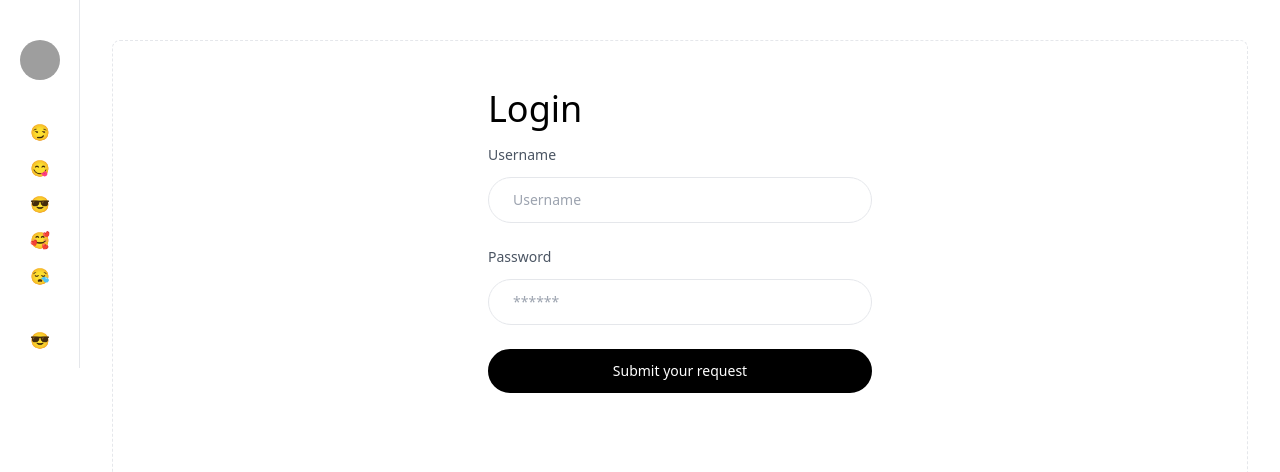
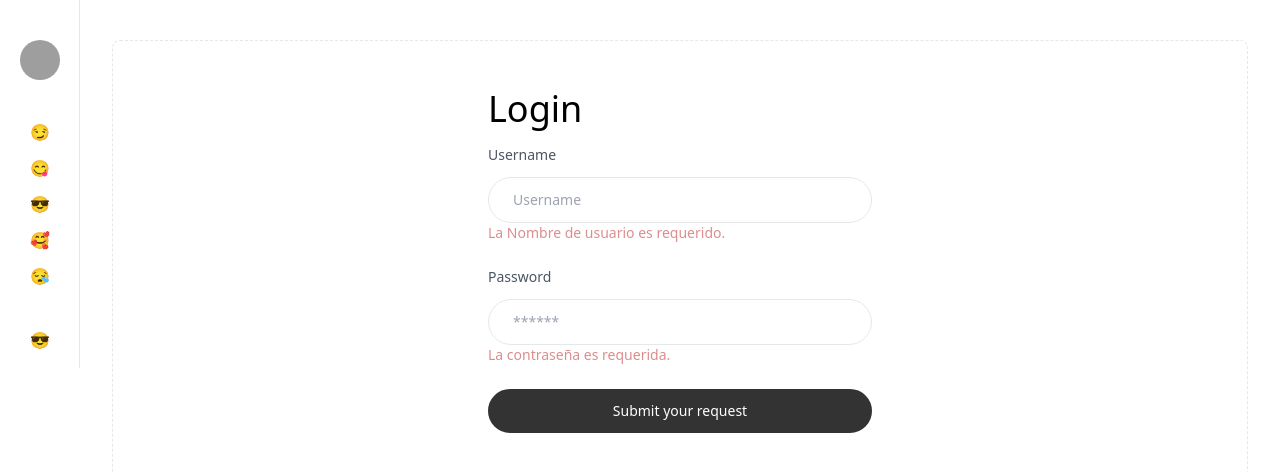
Before and after one commit to ZevaGuillo/capacitacion-angular, an Angular app: page / in a window 1280 px wide. Shown: the top 472 px of the page. Built offline with nearby package versions, Linux system fonts and the light colour scheme; grey boxes are pictures that could not be loaded.

Commit message:
add validaciones de inputs

```diff
--- a/src/app/auth/components/login-form/login-form.component.html
+++ b/src/app/auth/components/login-form/login-form.component.html
@@ -26,7 +26,14 @@
             <input
               formControlName="username"
               class="block w-full px-6 py-3 text-black bg-white border border-gray-200 rounded-full appearance-none placeholder:text-gray-400 focus:border-blue-500 focus:outline-none focus:ring-blue-500 sm:text-sm"
-              placeholder="Username" autocomplete="off" type="text" >
+              placeholder="Username" type="text" >
+              <div class="opacity-50 text-sm text-red-700" *ngIf="loginForm.controls['username'].errors && loginForm.controls['username'].errors['required']">
+                La Nombre de usuario es requerido.
+              </div>
+              <div class="opacity-50 text-sm text-red-700" *ngIf="loginForm.controls['username'].errors && loginForm.controls['username'].errors['minlength']">
+                La Nombre de usuario debe tener al menos 3 caracteres.
+              </div>
+
           </div>
           <div class="col-span-full">
             <label class="block mb-3 text-sm font-medium text-gray-600" name="password">
@@ -36,11 +43,18 @@
               formControlName="password"
               class="block w-full px-6 py-3 text-black bg-white border border-gray-200 rounded-full appearance-none placeholder:text-gray-400 focus:border-blue-500 focus:outline-none focus:ring-blue-500 sm:text-sm"
               placeholder="******" autocomplete="off" type="password" >
+              <div class="opacity-50 text-sm text-red-700" *ngIf="loginForm.controls['password'].errors && loginForm.controls['password'].errors['required']">
+                La contraseña es requerida.
+              </div>
+              <div class="opacity-50 text-sm text-red-700" *ngIf="loginForm.controls['password'].errors && loginForm.controls['password'].errors['minlength']">
+                La contraseña debe tener al menos 6 caracteres.
+              </div>
           </div>
 
           <div class="col-span-full">
             <button
-              class="items-center justify-center w-full px-6 py-2.5 text-center text-white duration-200 bg-black border-2 border-black rounded-full nline-flex hover:bg-transparent hover:border-black hover:text-black focus:outline-none focus-visible:outline-black text-sm focus-visible:ring-black"
+              [disabled]="!loginForm.valid"
+              class="items-center justify-center w-full px-6 py-2.5 text-center text-white duration-200 bg-black border-2 border-black rounded-full nline-flex hover:bg-transparent hover:border-black hover:text-black focus:outline-none focus-visible:outline-black text-sm focus-visible:ring-black disabled:opacity-80 disabled:cursor-not-allowed"
               type="submit">
               Submit your request
             </button>
```
